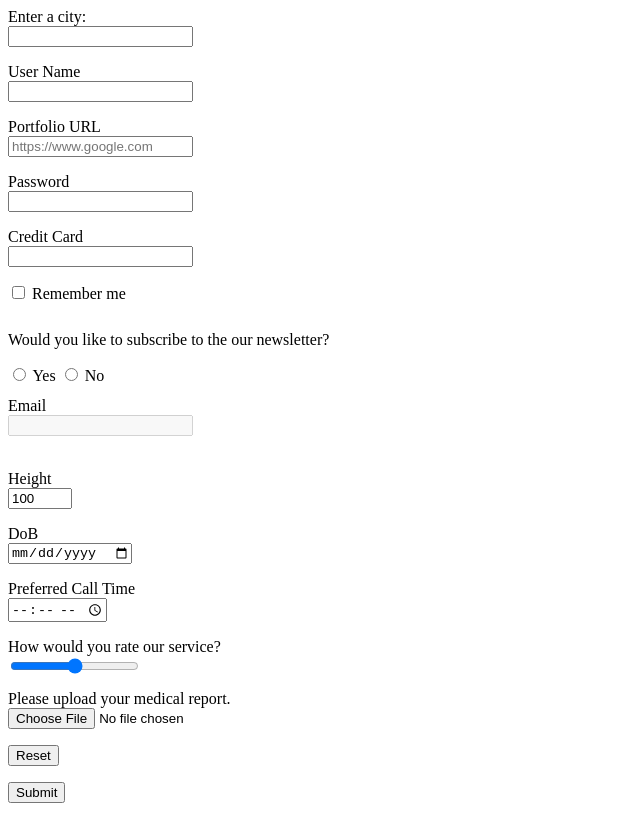
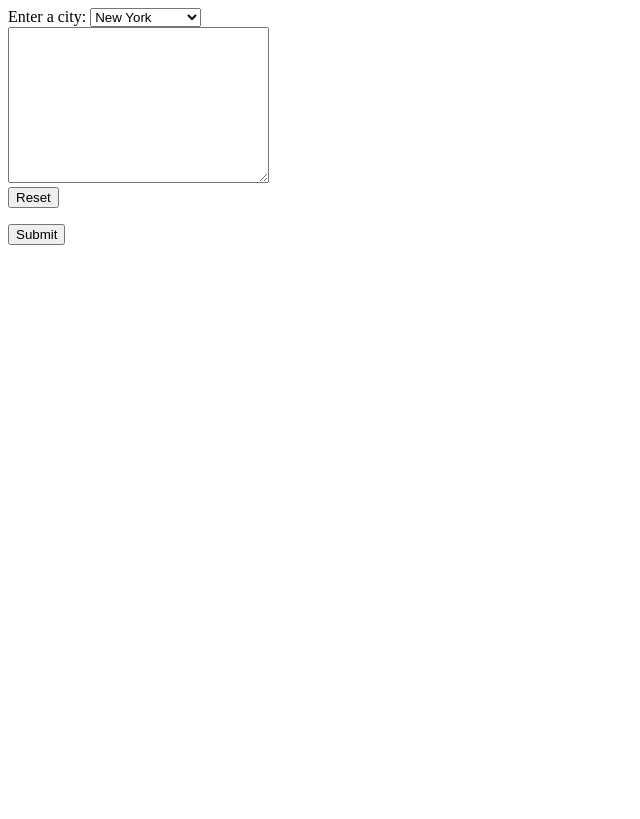
Before and after one commit to ReactClass-Feb-09-2023/HTML_DEMO, a plain HTML site: page index.html in a window 1280 px wide. Shown: the whole page, without its empty margins (0-640 px from the left). Drawn offline with Linux system fonts and the light colour scheme.

Commit message:
HTML Form Tags - Conted

```diff
--- a/index.html
+++ b/index.html
@@ -16,6 +16,10 @@
 			display: inline;
 		}
 
+		textarea {
+			resize: vertical;
+		}
+
 		/* input,
 		#user-height {
 			width: 150px;
@@ -26,63 +30,24 @@
 </head>
 
 <body>
-	<form action="#" method="post">
+	<form action="https://www.google.com" method="post">
 		<label for="city">Enter a city:</label>
-		<input type="text" id="city" name="city" autocomplete="on" list="cities">
-		<datalist id="cities">
-			<option value="New York">
-			<option value="Los Angeles">
-			<option value="Chicago">
-			<option value="Houston">
-			<option value="Phoenix">
-			<option value="Philadelphia">
-			<option value="San Antonio">
-			<option value="San Diego">
-			<option value="Dallas">
-			<option value="San Jose">
-		</datalist>
+		<select id="city" name="LOCATION">
+			<optgroup label="Ontario">
+				<option value="New York">New York</option>
+				<option value="Los Angeles">Los Angeles</option>
+				<option value="Chicago">Chicago</option>
+			</optgroup>
 
-		<label for="user-name">User Name</label>
-		<input id='user-name' type="text" maxlength="5">
-
-		<label for="user-portfolio">Portfolio URL</label>
-		<input id='user-portfolio' type="url" placeholder="https://www.google.com">
-
-		<label for="user-password">Password</label>
-		<input id='user-password' type="password">
-
-		<label for="user-cc">Credit Card</label>
-		<input id='user-cc' type="text" minlength="14" maxlength="17">
-
-		<input id='remember-me' type="checkbox">
-		<label for="remember-me">Remember me</label>
-
-		<p>Would you like to subscribe to the our newsletter?</p>
-		<input id='newsletter-yes' type="radio" name="newsletter-question">
-		<label for="newsletter-yes">Yes</label>
-		<input id='newsletter-no' type="radio" name="newsletter-question">
-		<label for="newsletter-no">No</label>
-
+			<optgroup label="Alberta">
+				<option value="Edmonton">Houston</option>
+				<option value="Calgary">Phoenix</option>
+				<option value="Toronto">Philadelphia</option>
+			</optgroup>
+		</select>
 		<br>
-		<label for="user-email">Email</label>
-		<input id='user-email' type="email" required disabled>
-
-		<br>
-		<label for="user-height">Height</label>
-		<input id='user-height' type="number" min="100" max="300" step="10" value='100' readonly>
-
-		<label for="user-dob">DoB</label>
-		<input id='user-dob' type="date">
-
-		<label for="user-preferred-call-time">Preferred Call Time</label>
-		<input id='user-preferred-call-time' type="time">
-
-		<label for="user-rating">How would you rate our service?</label>
-		<input id='user-rating' type="range">
-
-
-		<label for="medical-record">Please upload your medical report.</label>
-		<input id='medical-record' type="file">
+		<label for="message"></label>
+		<textarea name="message" id="message" cols="30" rows="10"></textarea>
 
 		<input type="reset" value="Reset">
 		<input type="submit" value="Submit">
```
